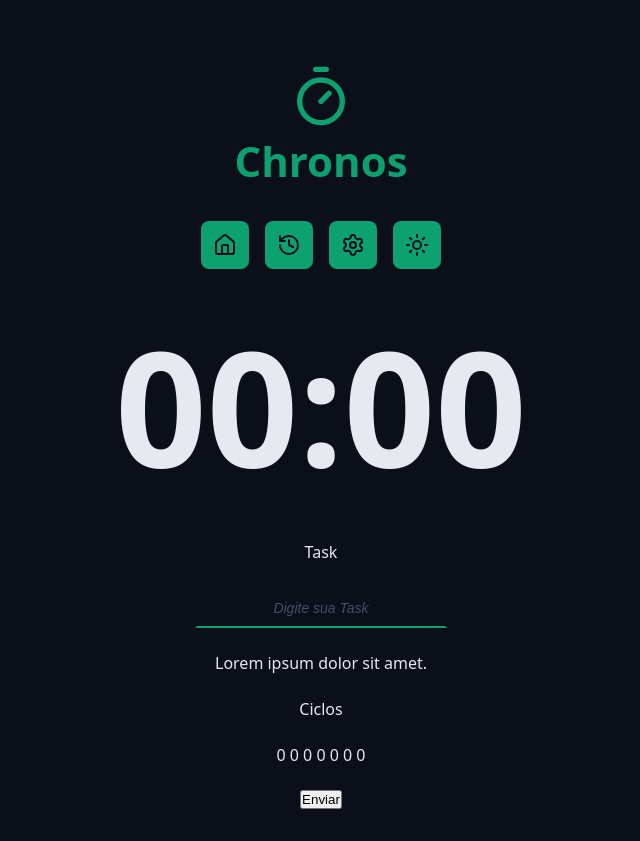
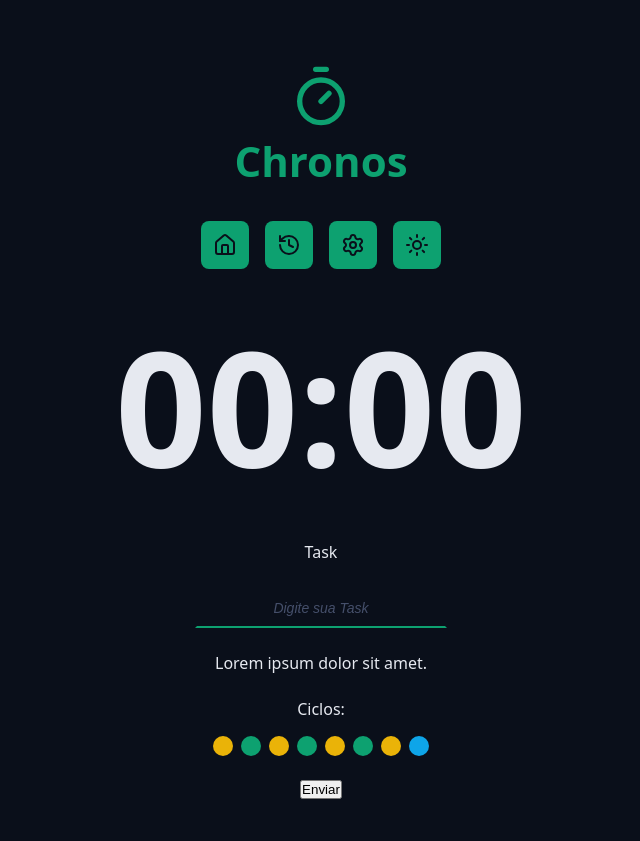
Before and after one commit to othigasdev/chronos-pomodoro, a React (Vite) app: page / in a window 1280 px wide. Shown: the whole page, without its empty margins (319-959 px from the left). Built offline with nearby package versions, Linux system fonts and the light colour scheme.

Commit message:
add component cycles

```diff
--- a/src/App.tsx
+++ b/src/App.tsx
@@ -5,6 +5,7 @@ import { Logo } from './components/Logo'
 import { Menu } from './components/Menu'
 import { Countdown } from './components/Countdown'
 import { Input } from './components/Input'
+import { Cycles } from './components/Cycles'
 
 
 export function App() {
@@ -36,8 +37,7 @@ export function App() {
                     </div>
 
                     <div className="formRow">
-                        <p>Ciclos</p>
-                        <p>0 0 0 0 0 0 0</p>
+                        <Cycles/>
                     </div>
 
                     <div className="formRow">
--- /dev/null
+++ b/src/components/Cycles/index.tsx
@@ -0,0 +1,20 @@
+import styles from './styles.module.css'
+
+export function Cycles() {
+    return (
+    <div className={styles.cycles}>
+        <span>Ciclos:</span>
+
+        <div className={styles.cycleDots}>
+            <span className={`${styles.cycleDot} ${styles.workTime}`}></span>
+            <span className={`${styles.cycleDot} ${styles.shortBreakTime}`}></span>
+            <span className={`${styles.cycleDot} ${styles.workTime}`}></span>
+            <span className={`${styles.cycleDot} ${styles.shortBreakTime}`}></span>
+            <span className={`${styles.cycleDot} ${styles.workTime}`}></span>
+            <span className={`${styles.cycleDot} ${styles.shortBreakTime}`}></span>
+            <span className={`${styles.cycleDot} ${styles.workTime}`}></span>
+            <span className={`${styles.cycleDot} ${styles.longBreakTime}`}></span>
+        </div>
+    </div>
+    )
+}
--- /dev/null
+++ b/src/components/Cycles/styles.module.css
@@ -0,0 +1,31 @@
+.cycles {
+    display: flex;
+    flex-direction: column;
+    gap: 1.6rem;
+    justify-content: center;
+    align-items: center;
+}
+
+.cycleDots {
+    display: flex;
+    gap: 0.8rem;
+}
+
+.cycleDot {
+    width: 2rem;
+    height: 2rem;
+    background-color: var(--primary);
+    border-radius: 50%;
+}
+
+.workTime {
+    background: var(--warning);
+}
+
+.shortBreakTime {
+    background: var(--primary);
+}
+
+.longBreakTime {
+    background: var(--info);
+}
```
